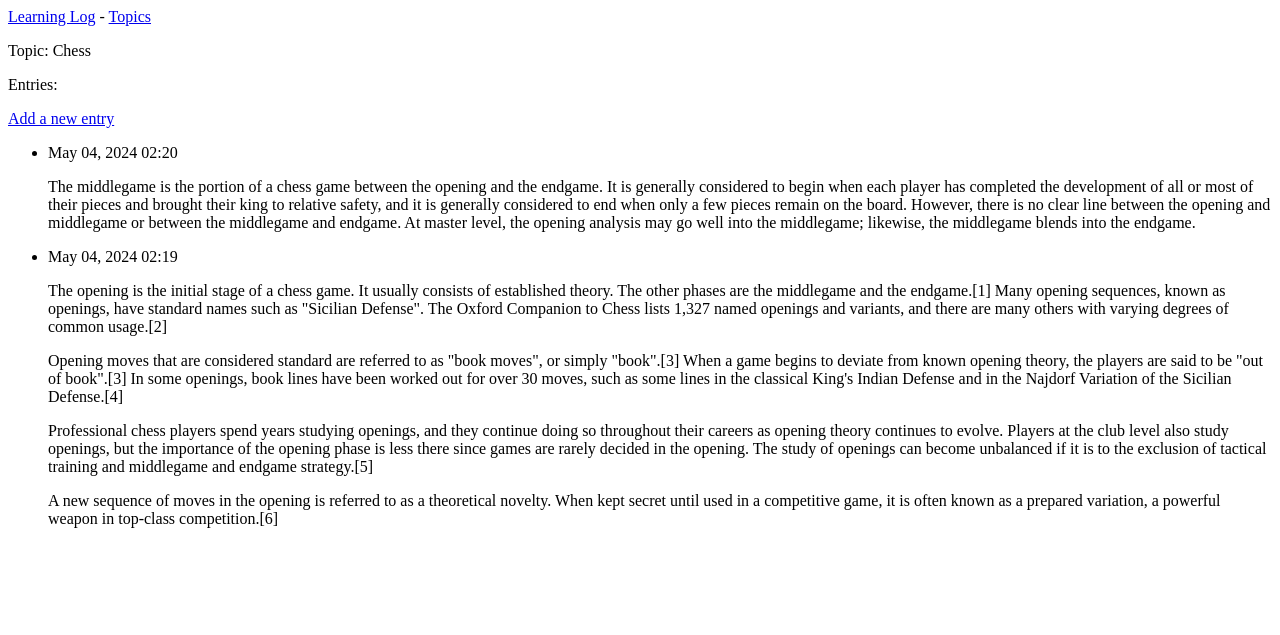
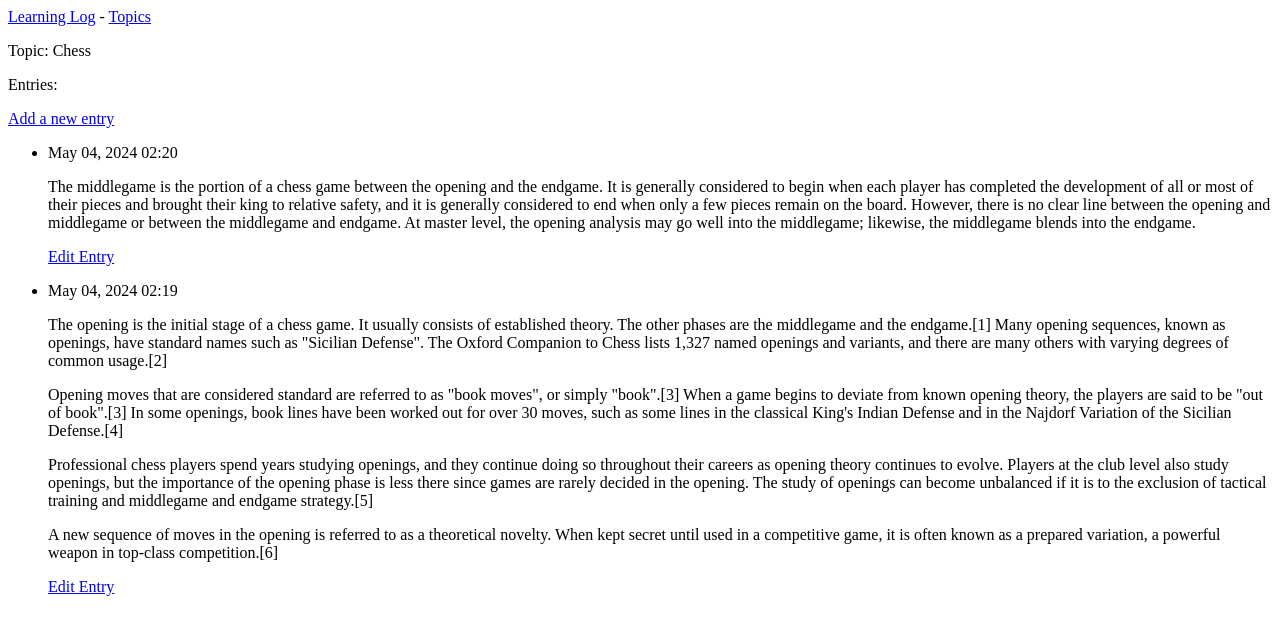
Before and after one commit to samlee088/learning_log, a Django app: page /topics/1/ in a window 1280 px wide. Shown: the top 635 px of the page. Run offline with Django 5.2, Linux system fonts and the light colour scheme; data comes from the database, SQL or seed files in the repository; both versions use the stored data as it was after the commit.

Commit message:
able to edit an entry for topics

```diff
--- a/learningLog/learning_logs/templates/learning_logs/topic.html
+++ b/learningLog/learning_logs/templates/learning_logs/topic.html
@@ -11,6 +11,9 @@
   <li>
     <p>{{ entry.date_added|date:'M d, Y H:i' }}</p>
     <p>{{ entry.text|linebreaks }}</p>
+    <p>
+      <a href="{% url 'learning_logs:edit_entry' entry.id %}">Edit Entry</a>
+    </p>
   </li>
   {% empty %}
   <li>There are no entries for this topic yet.</li>
--- a/learningLog/learning_logs/views.py
+++ b/learningLog/learning_logs/views.py
@@ -60,7 +60,7 @@ def new_entry(request, topic_id):
 
 def edit_entry(request, entry_id):
     """Edit an existing entry"""
-    entry = Entry.objects.get(id=entry.id)
+    entry = Entry.objects.get(id=entry_id)
     topic = entry.topic
 
     if request.method != 'POST':
```
Also changed, not shown: learningLog/db.sqlite3.
